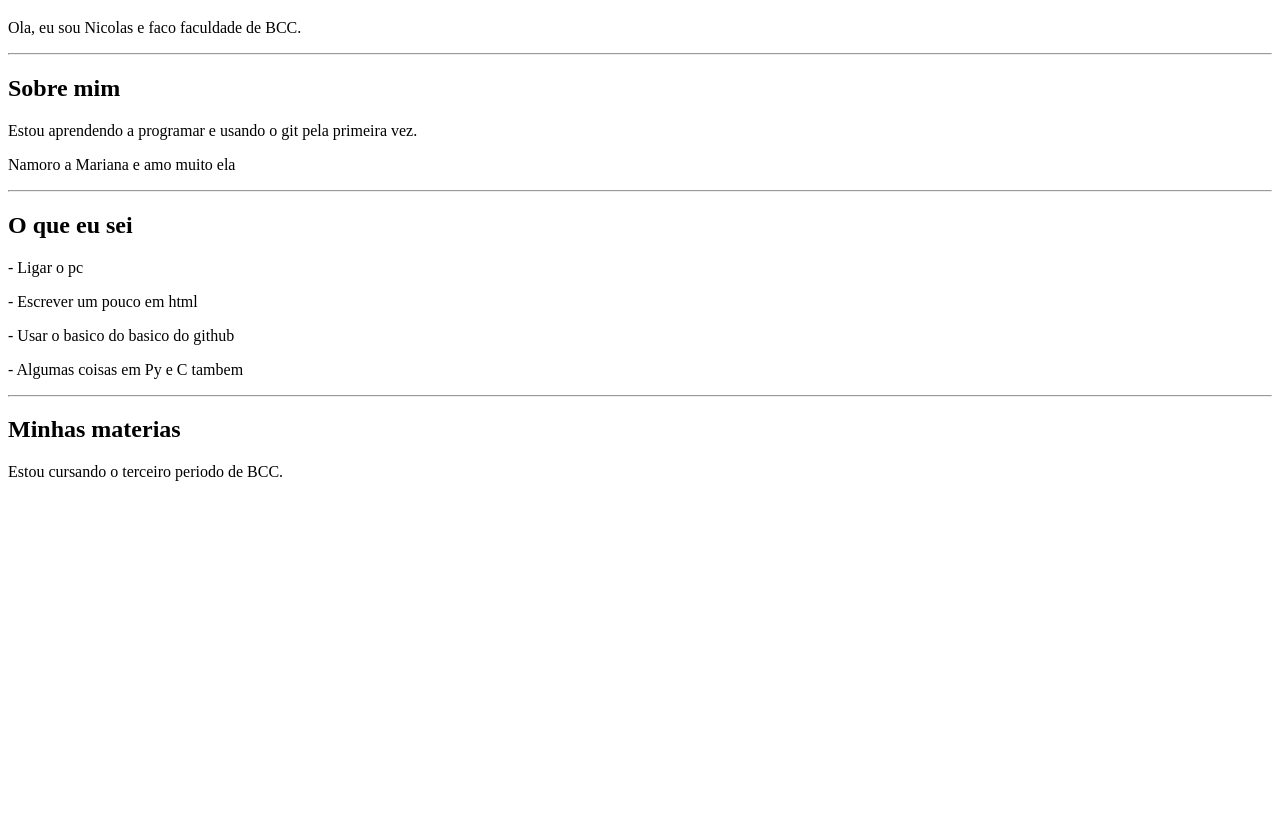
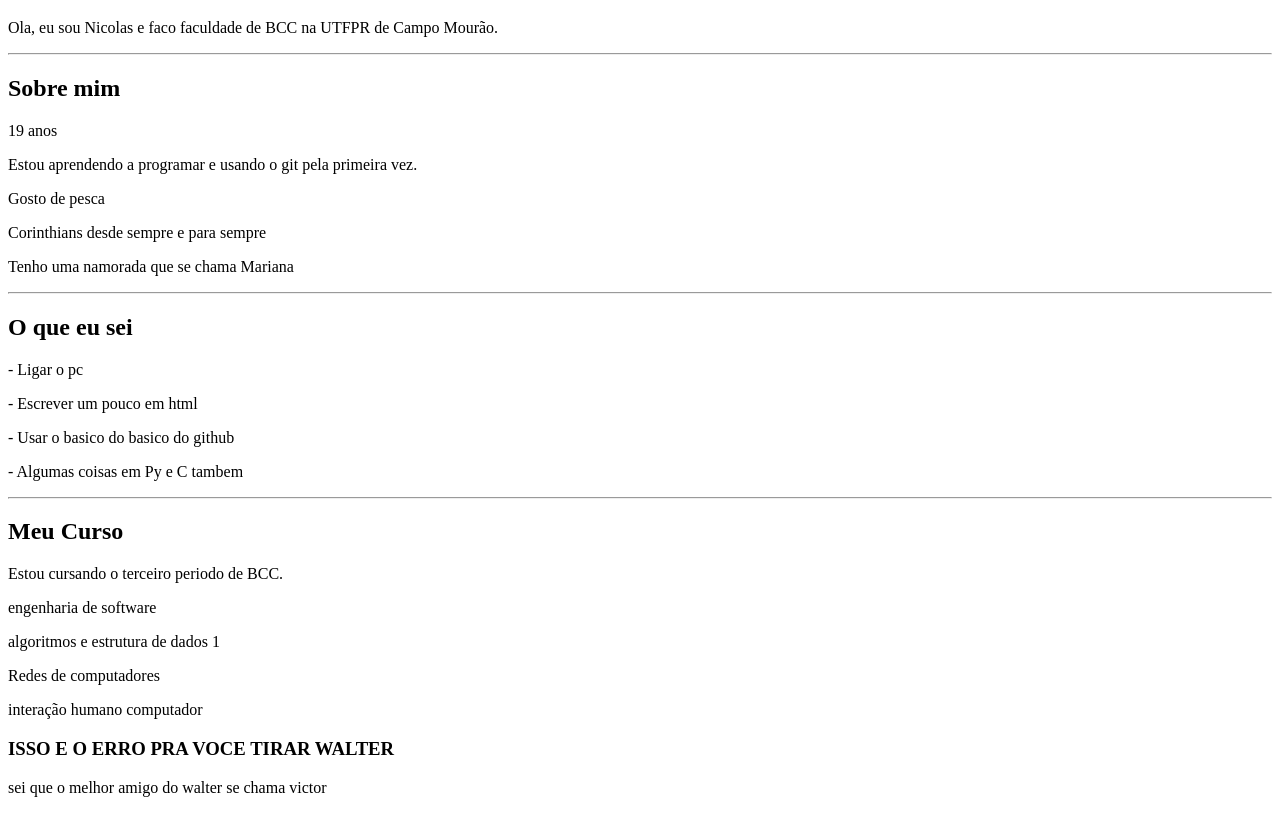
Before and after one commit to NakaieBM/meu-site-pessoal, a plain HTML site: page index.html in a window 1280 px wide. Shown: the part 61-874 px from the top of the page. Before the commit the page ends 800 px from the top, so only its background shows below. Drawn offline with Linux system fonts and the light colour scheme.

Commit message:
Add the mistake and a few other personal characteristics

```diff
--- a/index.html
+++ b/index.html
@@ -6,13 +6,16 @@
 <body>
 
     <h1>Meu Site Pessoal</h1>
-    <p>Ola, eu sou Nicolas e faco faculdade de BCC.</p>
+    <p>Ola, eu sou Nicolas e faco faculdade de BCC na UTFPR de Campo Mourão.</p>
 
     <hr>
 
     <h2>Sobre mim</h2>
+    <p>19 anos</p>
     <p>Estou aprendendo a programar e usando o git pela primeira vez.</p>
-    <p>Namoro a Mariana e amo muito ela</p>
+    <p>Gosto de pesca</p>
+    <p>Corinthians desde sempre e para sempre</p>
+    <p>Tenho uma namorada que se chama Mariana</p>
 
     <hr>
 
@@ -24,8 +27,15 @@
 
     <hr>
 
-    <h2>Minhas materias</h2>
+    <h2>Meu Curso</h2>
     <p>Estou cursando o terceiro periodo de BCC.</p>
+    <p>engenharia de software</p>
+    <p>algoritmos e estrutura de dados 1</p>
+    <p>Redes de computadores</p>
+    <p>interação humano computador</p>
+
+    <h3>ISSO E O ERRO PRA VOCE TIRAR WALTER</h3>
+    <p>sei que o melhor amigo do walter se chama victor</p>
 
 
 </body>
```
